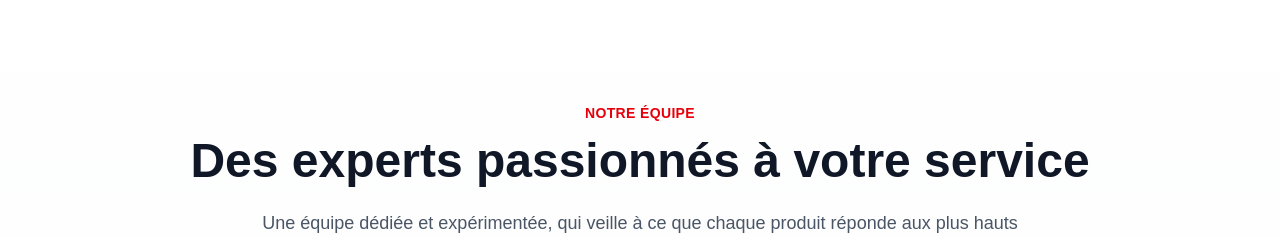
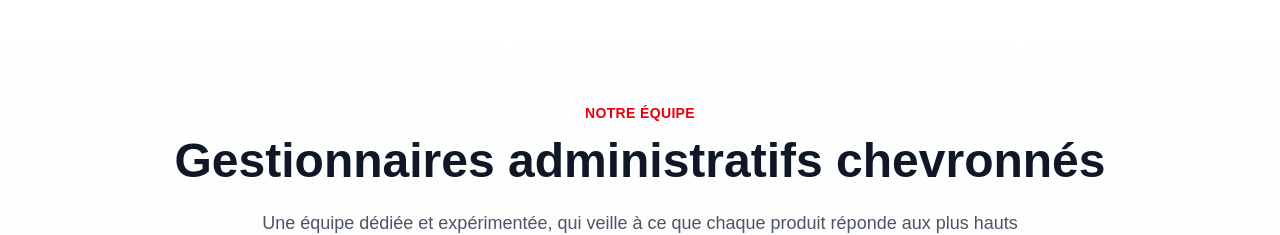
Before and after one commit to Ilyasselkh/Elevage-de-poulets-V2, a Next.js app: page / in a window 1280 px wide. Shown: the part 2140-2375 px from the top of the page. Built offline with nearby package versions, Linux system fonts and the light colour scheme.

Commit message:
Update du titre d'équipe

```diff
--- a/src/app/page.js
+++ b/src/app/page.js
@@ -272,7 +272,7 @@ export default function HomePage() {
       Notre Équipe
     </span>
     <h2 className="text-4xl sm:text-5xl font-bold text-gray-900 mt-3 mb-6">
-      Des experts passionnés à votre service
+      Gestionnaires administratifs chevronnés
     </h2>
     <p className="text-lg text-gray-600 max-w-3xl mx-auto mb-16">
       Une équipe dédiée et expérimentée, qui veille à ce que chaque produit
```
